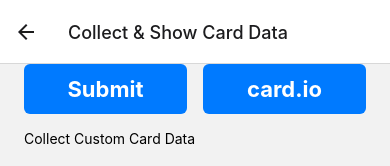
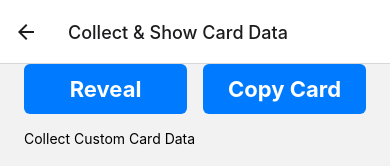
Before and after one commit to vgs-samples/vgs-collect-show-react-native-demo, a React Native app: screen /CollectShowCardData in a window 390 px wide. Shown: the top 166 px of the page. Built offline with nearby package versions, Linux system fonts and the light colour scheme.

Commit message:
Add base code for show view wrapper

```diff
--- a/screens/UseCases/CollectShowCardData/ShowCardDataScreen.js
+++ b/screens/UseCases/CollectShowCardData/ShowCardDataScreen.js
@@ -10,10 +10,10 @@ function ShowCardDataScreen() {
       <ScrollView style={styles.scrollView}>
         {/* <VGSFormView /> */}
         <View style={styles.buttons}>
-          <PrimaryButton buttonStyle={styles.button}>Submit</PrimaryButton>
+          <PrimaryButton buttonStyle={styles.button}>Reveal</PrimaryButton>
           <View style={styles.spacerView}></View>
           <PrimaryButton buttonStyle={styles.button} icon="camera">
-            card.io
+            Copy Card
           </PrimaryButton>
         </View>
         <Text numberOfLines={0} style={styles.consoleText}>
```
Also changed, not shown: 3 other files (tests, documents, lock files or other folders).
